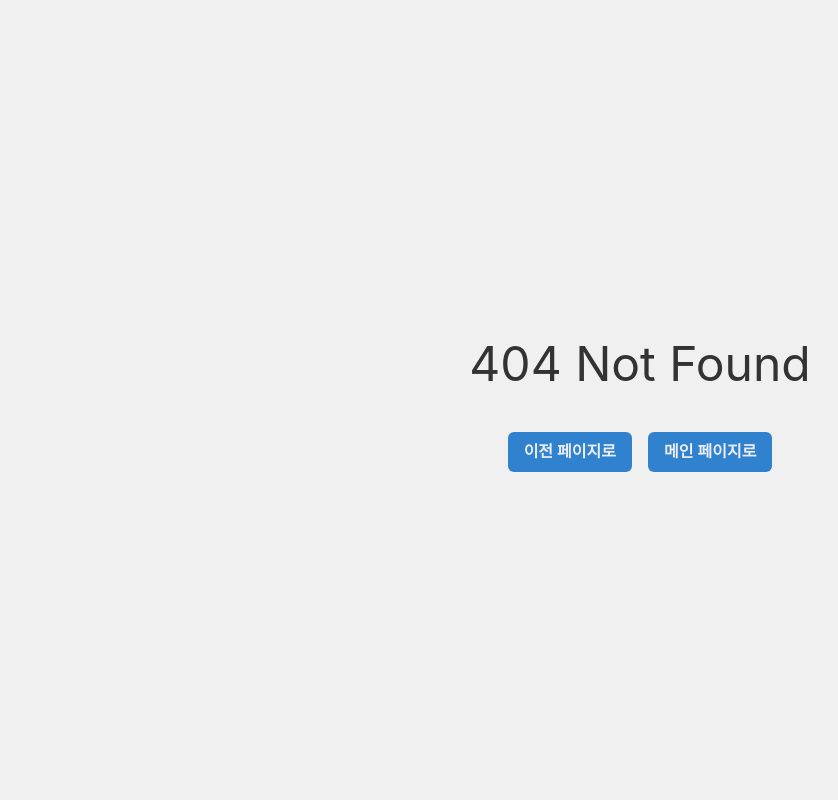
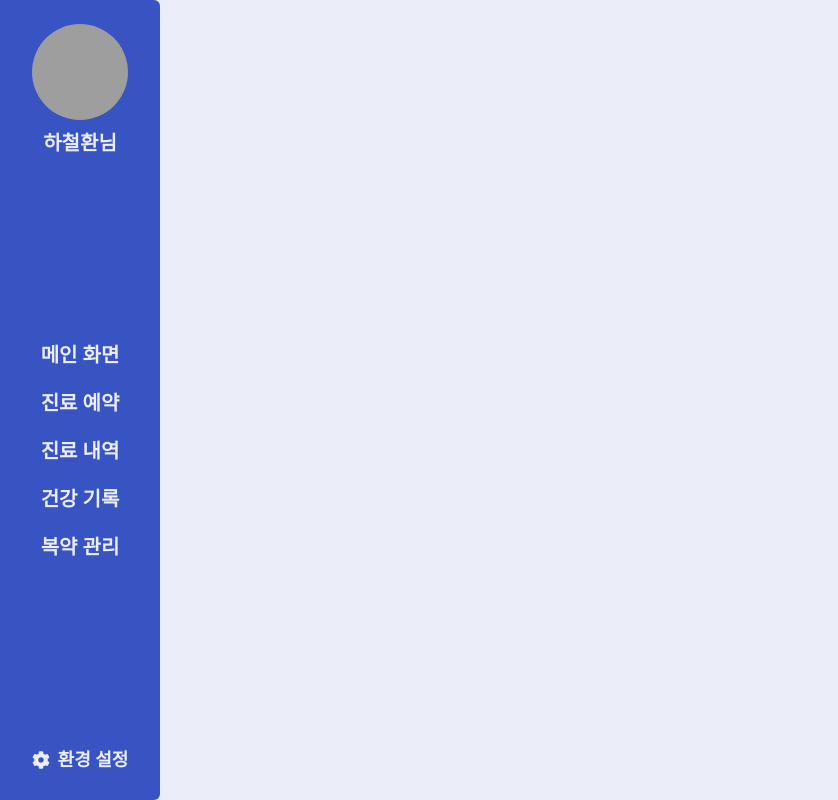
Before and after one commit to hwna00/2023ESWContest_webOS_3015, a React app in the folder packages/apps/user/: page /medicines in a window 1280 px wide. Before the commit this address had no page. Shown: the whole page, without its empty margins (0-838 px from the left). Built offline with nearby package versions, Linux system fonts and the light colour scheme; grey boxes are pictures that could not be loaded; the HTML template or start-up script is replaced by a standard one.

Commit message:
Feat: SideBar 메뉴에 라우트 추가
- 유저 존재 여부에 따라 다른 UI를 랜더링
- 각 항목에 맞는 라우트 추가
- 임시 데이터인 menuNames를 객체 배열로 변경

ref: #4

```diff
--- a/packages/apps/user/src/components/SideBar/SideBar.js
+++ b/packages/apps/user/src/components/SideBar/SideBar.js
@@ -11,14 +11,16 @@ import {
 import { FaUser, FaCog } from 'react-icons/fa';
 
 const menuNames = [
-  '메인 화면',
-  '진료 예약',
-  '진료 내역',
-  '건강 기록',
-  '복약 관리',
+  { name: '메인 화면', path: '' },
+  { name: '진료 예약', path: 'doctor-appointment' },
+  { name: '진료 내역', path: 'appointment-history' },
+  { name: '건강 기록', path: 'health' },
+  { name: '복약 관리', path: 'medicines' },
 ];
 
-const SideBar = function () {
+//TODO: 로그인 기능 구현 후 실제 user를 props 로 받아와야 한다.
+//TODO: 버튼 클릭 시, 배경 색상이 유지되는 기능을 추가해야 한다.
+const SideBar = function ({ user }) {
   return (
     <Flex
       height="100vh"
@@ -30,22 +32,31 @@ const SideBar = function () {
       justifyContent={'space-between'}
       alignItems={'center'}
       borderRightRadius={'md'}
+      position="absolute"
+      top="0"
+      left="0"
+      zIndex={2}
     >
-      <VStack width={'full'} py={'2'}>
-        <Avatar icon={<FaUser />} size={'xl'} />
-        <Text fontSize={'xl'} fontWeight={'bold'}>
-          하철환님
-        </Text>
-      </VStack>
+      <ChakraLink as={ReactRouterLink} to={'/mypage'} width={'full'}>
+        <VStack width={'full'} py={'2'}>
+          {user ? (
+            <Avatar src={user?.img} size={'xl'} />
+          ) : (
+            <Avatar icon={<FaUser />} size={'xl'} />
+          )}
+          <Text fontSize={'xl'} fontWeight={'bold'}>
+            {user ? `${user?.name}님` : '로그인하기'}
+          </Text>
+        </VStack>
+      </ChakraLink>
       <VStack width={'full'} gap={0}>
-        {menuNames.map(menuName => {
+        {menuNames.map(menu => {
           return (
             <ChakraLink
               as={ReactRouterLink}
-              to={'/'}
+              to={menu.path}
               width={'full'}
-              key={menuName}
-              onClick={e => console.log(e.target)}
+              key={menu.name}
             >
               <Button
                 width={'full'}
@@ -63,7 +74,7 @@ const SideBar = function () {
                   fontWeight: 'bold',
                 }}
               >
-                {menuName}
+                {menu.name}
               </Button>
             </ChakraLink>
           );
--- /dev/null
+++ b/packages/apps/user/src/views/MyPage/MyPage.js
@@ -0,0 +1,7 @@
+import { Heading } from '@chakra-ui/react';
+
+const MyPage = function () {
+  return <Heading ml={'40'}>MyPage</Heading>;
+};
+
+export default MyPage;
--- /dev/null
+++ b/packages/apps/user/src/views/MyPage/package.json
@@ -0,0 +1,3 @@
+{
+  "main": "MyPage.js"
+}
```
Also changed, not shown: packages/apps/user/src/router.js (+31 -0 lines).
